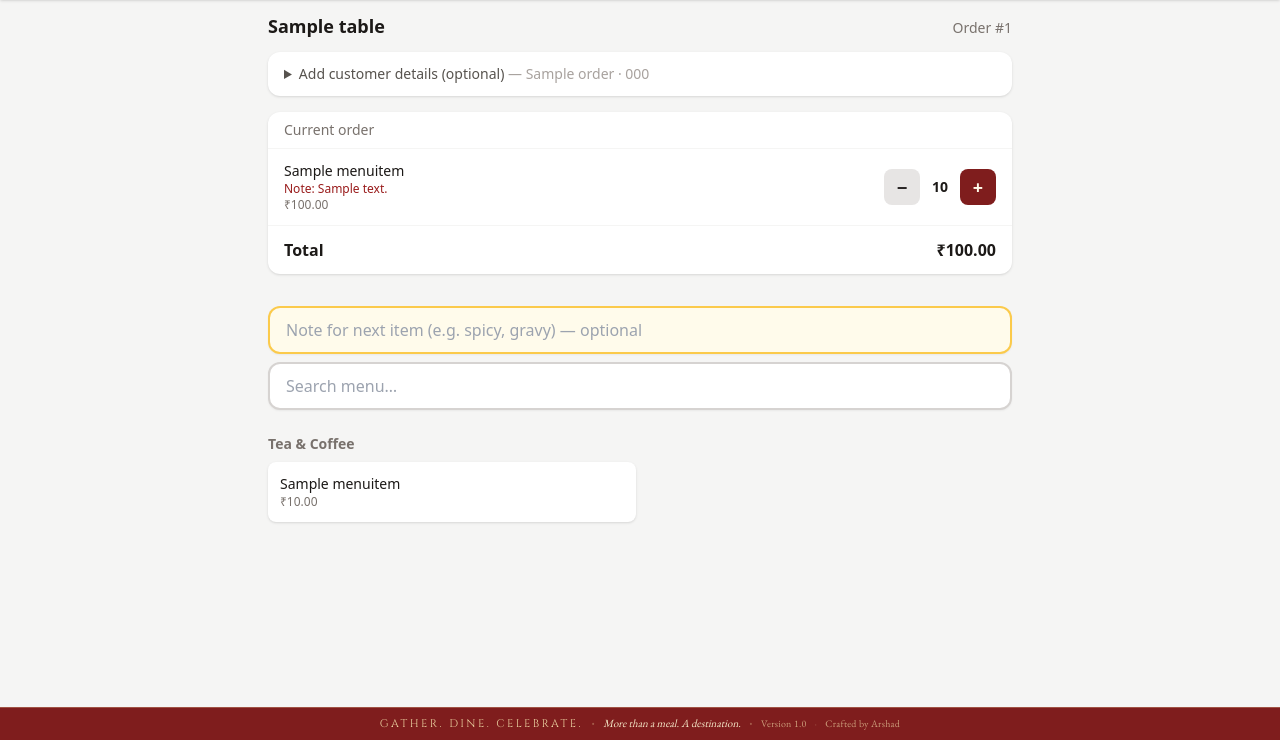
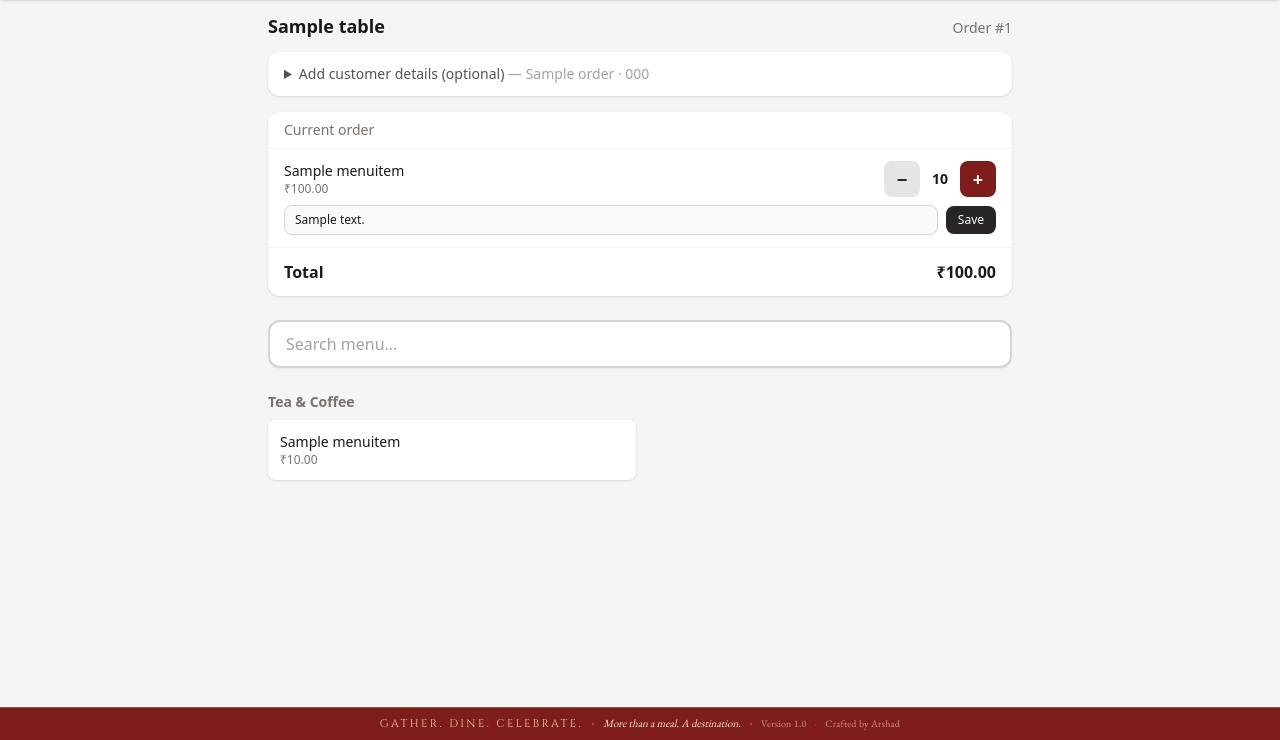
Before and after one commit to Arshadkhan11/tandem-pos, a Django app: page /waiter/table/1/ in a window 1280 px wide. Shown: the part 60-800 px from the top of the page. Run offline with Django 5.2, Linux system fonts and the light colour scheme; a user stored in the database is signed in; tables that the repository leaves empty hold one stand-in row (values such as "Sample post"); some libraries are stand-ins or nearby versions.

Commit message:
Make per-item kitchen notes optional and inline (#3)
Replaces the pre-add note prefill box with a per-line note field and
Save button on each cart item, so waiters can add or clear a note
(e.g. spicy, sugar less) at any time without it being mandatory.
Kitchen queue also shows which waiter placed each item.

Co-authored-by: Arshad <arshad@WIL0153.local>
Co-authored-by: Claude Sonnet 5 <noreply@anthropic.com>

```diff
--- a/orders/templates/orders/waiter_order.html
+++ b/orders/templates/orders/waiter_order.html
@@ -37,12 +37,10 @@
 <div class="bg-white rounded-xl shadow mb-4 divide-y divide-stone-100">
   <div class="px-4 py-2 text-sm font-medium text-stone-500">Current order</div>
   {% for item in order.items.all %}
-  <div class="px-4 py-3 flex items-center justify-between gap-2 text-sm">
+  <div class="px-4 py-3 space-y-2 text-sm">
+    <div class="flex items-center justify-between gap-2">
       <div class="min-w-0 flex-1">
         <div class="font-medium truncate">{{ item.menu_item.name }}</div>
-      {% if item.note %}
-      <div class="text-red-800 text-xs font-medium truncate">Note: {{ item.note }}</div>
-      {% endif %}
         <div class="text-stone-500 text-xs">₹{{ item.line_total }}{% if item.status == 'ready' %} · ready{% endif %}</div>
       </div>
       <div class="flex items-center gap-2 shrink-0">
@@ -60,6 +58,18 @@
         </form>
       </div>
     </div>
+    <form method="post" action="{% url 'set_item_note' order.id item.id %}" class="flex gap-2 items-center">
+      {% csrf_token %}
+      <input type="text" name="note" value="{{ item.note }}" maxlength="120"
+             placeholder="Note for chef (optional) — spicy, sugar less…"
+             class="flex-1 min-w-0 border border-stone-300 rounded-lg px-2.5 py-1.5 text-xs
+                    focus:border-red-800 outline-none bg-stone-50">
+      <button type="submit"
+              class="shrink-0 text-xs font-medium bg-stone-800 text-white rounded-lg px-3 py-1.5 active:bg-stone-900">
+        Save
+      </button>
+    </form>
+  </div>
   {% empty %}
   <div class="px-4 py-3 text-sm text-stone-400">No items yet — add from below</div>
   {% endfor %}
@@ -71,12 +81,7 @@
   {% endif %}
 </div>
 
-<div class="sticky top-[3.25rem] z-[5] -mx-3 px-3 py-2 bg-stone-100/95 backdrop-blur-sm mb-2 space-y-2">
-  <label for="item-note" class="sr-only">Note for next item</label>
-  <input id="item-note" type="text" maxlength="120" autocomplete="off"
-         placeholder="Note for next item (e.g. spicy, gravy) — optional"
-         class="w-full border-2 border-amber-400/80 rounded-xl px-4 py-2.5 text-base bg-amber-50
-                focus:border-red-800 outline-none shadow-sm">
+<div class="sticky top-[3.25rem] z-[5] -mx-3 px-3 py-2 bg-stone-100/95 backdrop-blur-sm mb-2">
   <label for="menu-search" class="sr-only">Search menu</label>
   <input id="menu-search" type="search" inputmode="search" autocomplete="off"
          placeholder="Search menu…"
@@ -92,9 +97,8 @@
   <div class="grid grid-cols-2 gap-2">
     {% for item in items %}
     <form method="post" action="{% url 'add_item' order.id item.id %}"
-          class="menu-item menu-add-form" data-name="{{ item.name|lower }}">
+          class="menu-item" data-name="{{ item.name|lower }}">
       {% csrf_token %}
-      <input type="hidden" name="note" value="" class="item-note-field">
       <button type="submit" class="w-full bg-white rounded-lg shadow px-3 py-3 text-left active:bg-stone-50">
         <div class="font-medium text-sm">{{ item.name }}</div>
         <div class="text-stone-500 text-xs">₹{{ item.price }}</div>
@@ -108,16 +112,6 @@
 
 <script>
 (function () {
-  const noteInput = document.getElementById('item-note');
-  document.querySelectorAll('.menu-add-form').forEach(function (form) {
-    form.addEventListener('submit', function () {
-      const field = form.querySelector('.item-note-field');
-      if (field && noteInput) {
-        field.value = (noteInput.value || '').trim().slice(0, 120);
-      }
-    });
-  });
-
   const input = document.getElementById('menu-search');
   const empty = document.getElementById('menu-search-empty');
   if (!input) return;
--- a/orders/urls.py
+++ b/orders/urls.py
@@ -11,6 +11,7 @@ urlpatterns = [
     path("waiter/table/<int:table_id>/", views.waiter_order, name="waiter_order"),
     path("waiter/order/<int:order_id>/add/<int:item_id>/", views.add_item, name="add_item"),
     path("waiter/order/<int:order_id>/item/<int:item_id>/remove/", views.remove_item, name="remove_item"),
+    path("waiter/order/<int:order_id>/item/<int:item_id>/note/", views.set_item_note, name="set_item_note"),
     path("waiter/order/<int:order_id>/customer/", views.set_customer, name="set_customer"),
 
     path("kitchen/", views.kitchen_panel, name="kitchen_panel"),
--- a/orders/views.py
+++ b/orders/views.py
@@ -309,10 +309,39 @@ def set_customer(request, order_id):
     return redirect("waiter_order", table_id=order.table_id)
 
 
+@require_POST
+def set_item_note(request, order_id, item_id):
+    """Optional kitchen note on a cart line (spicy, sugar less, etc.)."""
+    if not _require_role(request, "waiter"):
+        return redirect("role_login", role="waiter")
+    order = get_object_or_404(
+        Order.objects.select_related("waiter", "waiter__staff", "table"),
+        pk=order_id,
+        status=Order.STATUS_OPEN,
+    )
+    if not _order_owned_by(order, request.user):
+        messages.error(
+            request,
+            f"{order.table} is currently being served by {_user_display_name(order.waiter)}.",
+        )
+        return redirect("waiter_tables")
+
+    line = get_object_or_404(OrderItem, pk=item_id, order=order)
+    note = (request.POST.get("note") or "").strip()[:120]
+    if line.note != note:
+        line.note = note
+        line.save(update_fields=["note"])
+        if note:
+            messages.success(request, f"Note saved for {line.menu_item.name}.")
+        else:
+            messages.info(request, f"Note cleared for {line.menu_item.name}.")
+    return redirect("waiter_order", table_id=order.table_id)
+
+
 def _queue_items():
     return (
         OrderItem.objects.filter(status=OrderItem.STATUS_PENDING, order__status=Order.STATUS_OPEN)
-        .select_related("order", "order__table", "menu_item")
+        .select_related("order", "order__table", "order__waiter", "order__waiter__staff", "menu_item")
         .order_by("added_at")
     )
 
@@ -323,6 +352,9 @@ def _annotate_age(items):
         age = (now - item.added_at).total_seconds()
         item.age_minutes = int(age // 60)
         item.is_late = age >= LATE_THRESHOLD_SECONDS
+        item.waiter_name = (
+            _user_display_name(item.order.waiter) if item.order.waiter_id else ""
+        )
     return items
 
 
```
Also changed, not shown: orders/templates/orders/_kitchen_queue.html (+5 -5 lines), orders/tests.py (+17 -2 lines). Lines whose indentation alone changed are shown as unchanged.
